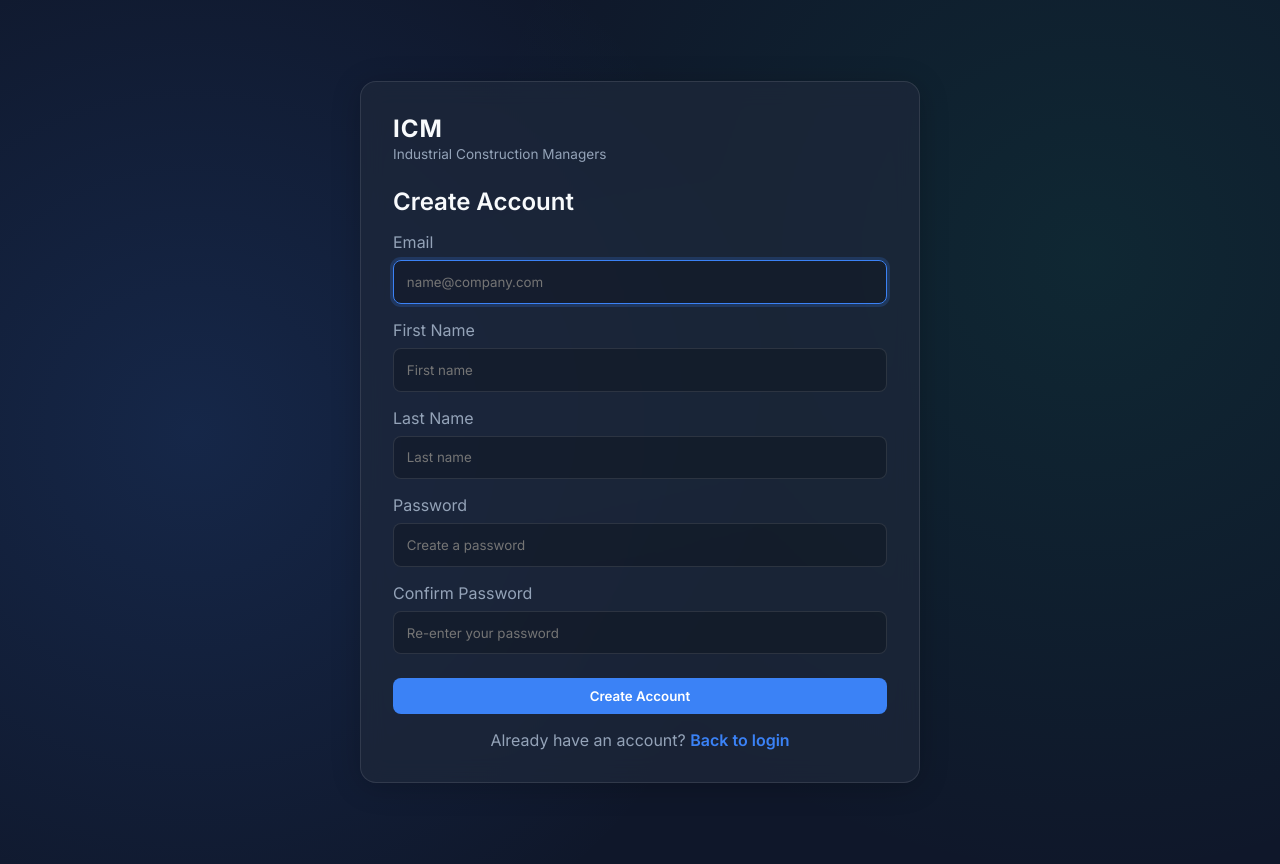
After one commit to davidkbowers/icm, a Django app: page /register/ in a window 1280 px wide. The commit adds this page. Run offline with Django 5.2, Linux system fonts and the light colour scheme.

Commit message:
Add user registration functionality and update authentication flow
- Implement registration form and view for user account creation.
- Update home view to redirect authenticated users to the timesheet.
- Modify home template to include a registration link.
- Enhance timesheet template to display user's name or email.
- Update URL patterns to include registration route.
- Add .gitignore entries for SQLite database files.

```diff
--- a/users/forms.py
+++ b/users/forms.py
@@ -1,5 +1,11 @@
 from django import forms
+from django.contrib.auth import get_user_model
 from django.contrib.auth.forms import AuthenticationForm
+from django.core.exceptions import ValidationError
+from django.db import IntegrityError
+
+
+User = get_user_model()
 
 
 class EmailAuthenticationForm(AuthenticationForm):
@@ -12,3 +18,51 @@ class EmailAuthenticationForm(AuthenticationForm):
         strip=False,
         widget=forms.PasswordInput(attrs={"placeholder": "Enter your password"}),
     )
+
+
+class RegistrationForm(forms.ModelForm):
+    password1 = forms.CharField(
+        label="Password",
+        strip=False,
+        widget=forms.PasswordInput(attrs={"placeholder": "Create a password"}),
+    )
+    password2 = forms.CharField(
+        label="Confirm Password",
+        strip=False,
+        widget=forms.PasswordInput(attrs={"placeholder": "Re-enter your password"}),
+    )
+
+    class Meta:
+        model = User
+        fields = ("email", "first_name", "last_name")
+        widgets = {
+            "email": forms.EmailInput(attrs={"placeholder": "name@company.com", "autofocus": True}),
+            "first_name": forms.TextInput(attrs={"placeholder": "First name"}),
+            "last_name": forms.TextInput(attrs={"placeholder": "Last name"}),
+        }
+
+    def clean_email(self):
+        email = self.cleaned_data["email"].strip().lower()
+        if User.objects.filter(email__iexact=email).exists():
+            raise ValidationError("An account with this email already exists.")
+        return email
+
+    def clean(self):
+        cleaned_data = super().clean()
+        password1 = cleaned_data.get("password1")
+        password2 = cleaned_data.get("password2")
+        if password1 and password2 and password1 != password2:
+            self.add_error("password2", "Passwords do not match.")
+        return cleaned_data
+
+    def save(self, commit=True):
+        user = super().save(commit=False)
+        user.email = self.cleaned_data["email"]
+        user.set_password(self.cleaned_data["password1"])
+        if commit:
+            try:
+                user.save()
+            except IntegrityError as exc:
+                # Handles race conditions where another request creates the same email first.
+                raise ValidationError("An account with this email already exists.") from exc
+        return user
--- a/users/templates/users/home.html
+++ b/users/templates/users/home.html
@@ -42,6 +42,11 @@
                     <button type="submit" class="btn-primary" style="justify-content: center; margin-top: 0.5rem;">Log In</button>
                 </div>
             </form>
+
+            <p style="margin-top: 1rem; color: var(--text-muted); text-align: center;">
+                Need an account?
+                <a href="{% url 'register' %}" style="color: var(--accent); font-weight: 600; text-decoration: none;">Register here</a>
+            </p>
         </section>
     </main>
 
--- /dev/null
+++ b/users/templates/users/register.html
@@ -0,0 +1,92 @@
+{% load static %}
+<!DOCTYPE html>
+<html lang="en">
+<head>
+    <meta charset="UTF-8">
+    <meta name="viewport" content="width=device-width, initial-scale=1.0">
+    <title>ICM Registration</title>
+    <link rel="stylesheet" href="{% static 'users/css/index.css' %}">
+    <link href="https://fonts.googleapis.com/css2?family=Inter:wght@300;400;500;600;700&display=swap" rel="stylesheet">
+</head>
+<body>
+    <main class="app-container" style="max-width: 560px; min-height: 100vh; justify-content: center;">
+        <section class="glass-effect" style="padding: 2rem;">
+            <div class="brand" style="margin-bottom: 1.5rem;">
+                <div class="brand-text">
+                    <h1>ICM</h1>
+                    <span>Industrial Construction Managers</span>
+                </div>
+            </div>
+
+            <h2 style="margin-bottom: 1rem; font-weight: 600;">Create Account</h2>
+
+            {% if form.non_field_errors %}
+                <div style="margin-bottom: 1rem; padding: 0.75rem; border: 1px solid rgba(239, 68, 68, 0.5); border-radius: 8px; color: #fecaca; background: rgba(239, 68, 68, 0.15);">
+                    {% for error in form.non_field_errors %}
+                        <p>{{ error }}</p>
+                    {% endfor %}
+                </div>
+            {% endif %}
+
+            <form method="post" novalidate>
+                {% csrf_token %}
+                <div style="display: flex; flex-direction: column; gap: 1rem;">
+                    <div>
+                        <label for="{{ form.email.id_for_label }}" style="display: block; margin-bottom: 0.5rem; color: var(--text-muted);">Email</label>
+                        {{ form.email }}
+                        {% for error in form.email.errors %}<small style="color:#fecaca;">{{ error }}</small>{% endfor %}
+                    </div>
+                    <div>
+                        <label for="{{ form.first_name.id_for_label }}" style="display: block; margin-bottom: 0.5rem; color: var(--text-muted);">First Name</label>
+                        {{ form.first_name }}
+                        {% for error in form.first_name.errors %}<small style="color:#fecaca;">{{ error }}</small>{% endfor %}
+                    </div>
+                    <div>
+                        <label for="{{ form.last_name.id_for_label }}" style="display: block; margin-bottom: 0.5rem; color: var(--text-muted);">Last Name</label>
+                        {{ form.last_name }}
+                        {% for error in form.last_name.errors %}<small style="color:#fecaca;">{{ error }}</small>{% endfor %}
+                    </div>
+                    <div>
+                        <label for="{{ form.password1.id_for_label }}" style="display: block; margin-bottom: 0.5rem; color: var(--text-muted);">Password</label>
+                        {{ form.password1 }}
+                        {% for error in form.password1.errors %}<small style="color:#fecaca;">{{ error }}</small>{% endfor %}
+                    </div>
+                    <div>
+                        <label for="{{ form.password2.id_for_label }}" style="display: block; margin-bottom: 0.5rem; color: var(--text-muted);">Confirm Password</label>
+                        {{ form.password2 }}
+                        {% for error in form.password2.errors %}<small style="color:#fecaca;">{{ error }}</small>{% endfor %}
+                    </div>
+
+                    <button type="submit" class="btn-primary" style="justify-content: center; margin-top: 0.5rem;">Create Account</button>
+                </div>
+            </form>
+
+            <p style="margin-top: 1rem; color: var(--text-muted); text-align: center;">
+                Already have an account?
+                <a href="{% url 'home' %}" style="color: var(--accent); font-weight: 600; text-decoration: none;">Back to login</a>
+            </p>
+        </section>
+    </main>
+
+    <style>
+        input[type="email"],
+        input[type="text"],
+        input[type="password"] {
+            width: 100%;
+            padding: 0.8rem;
+            background: rgba(0, 0, 0, 0.2);
+            border: 1px solid var(--border);
+            border-radius: var(--radius-md);
+            color: var(--text-main);
+            outline: none;
+        }
+
+        input[type="email"]:focus,
+        input[type="text"]:focus,
+        input[type="password"]:focus {
+            border-color: var(--accent);
+            box-shadow: 0 0 0 3px rgba(59, 130, 246, 0.2);
+        }
+    </style>
+</body>
+</html>
--- a/users/urls.py
+++ b/users/urls.py
@@ -4,5 +4,6 @@ from . import views
 
 urlpatterns = [
     path('', views.home, name='home'),
+    path('register/', views.register, name='register'),
     path('timesheet/', views.timesheet, name='timesheet'),
 ]
--- a/users/views.py
+++ b/users/views.py
@@ -1,22 +1,40 @@
 from django.contrib.auth import login
 from django.contrib.auth.decorators import login_required
+from django.core.exceptions import ValidationError
 from django.shortcuts import redirect, render
 
-from .forms import EmailAuthenticationForm
+from .forms import EmailAuthenticationForm, RegistrationForm
 
 
 def home(request):
+    if request.user.is_authenticated:
+        return redirect("timesheet")
+
+    form = EmailAuthenticationForm(request, data=request.POST or None)
+    if request.method == "POST" and form.is_valid():
+        login(request, form.get_user())
+        return redirect("timesheet")
+
+    return render(request, "users/home.html", {"form": form})
+
+
+def register(request):
 	if request.user.is_authenticated:
 		return redirect("timesheet")
 
-	form = EmailAuthenticationForm(request, data=request.POST or None)
+	form = RegistrationForm(request.POST or None)
 	if request.method == "POST" and form.is_valid():
-		login(request, form.get_user())
-		return redirect("timesheet")
+		try:
+			user = form.save()
+		except ValidationError as exc:
+			form.add_error("email", str(exc))
+		else:
+			login(request, user)
+			return redirect("timesheet")
 
-	return render(request, "users/home.html", {"form": form})
+	return render(request, "users/register.html", {"form": form})
 
 
 @login_required
 def timesheet(request):
-	return render(request, "users/timesheet.html")
+    return render(request, "users/timesheet.html")
```
Also changed, not shown: users/templates/users/timesheet.html (+7 -1 lines), db.sqlite3 (deleted), 1 other file.
